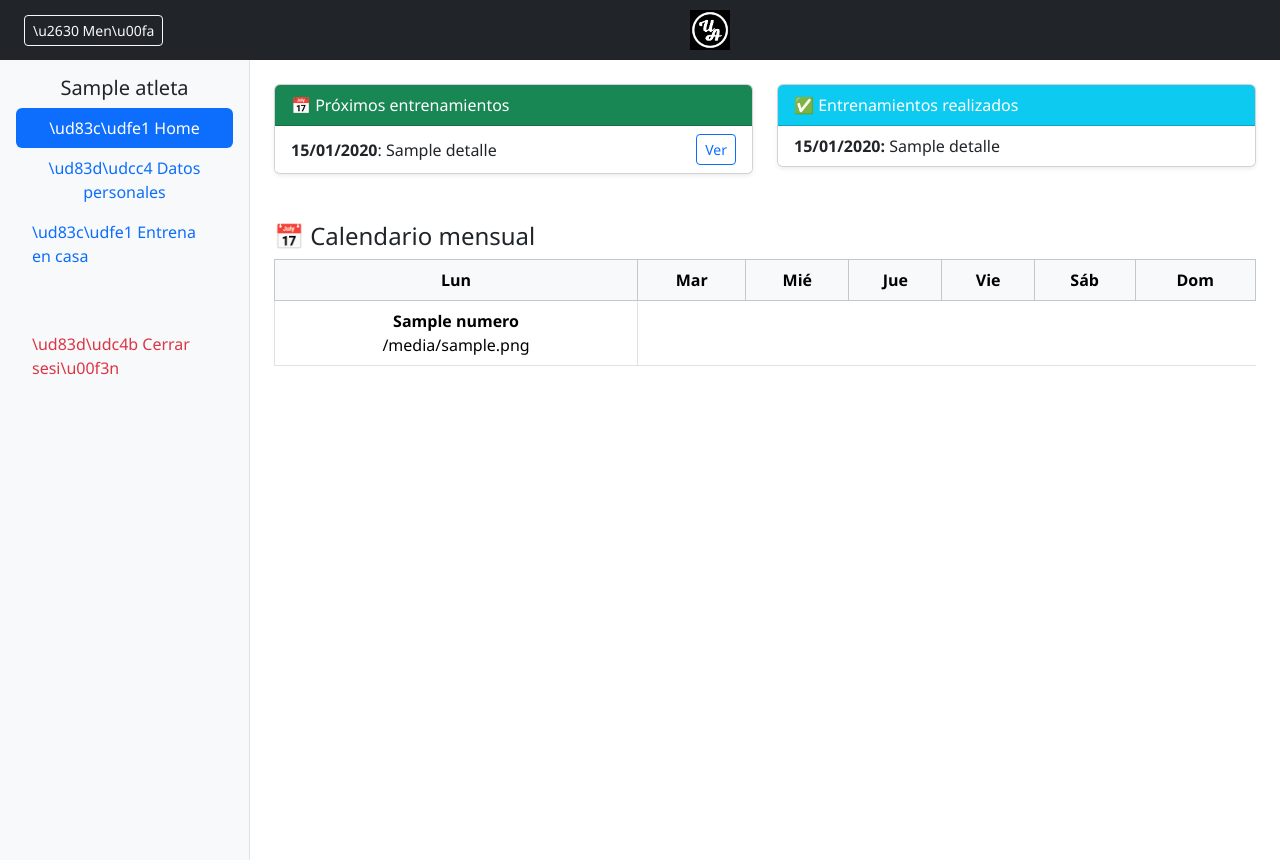
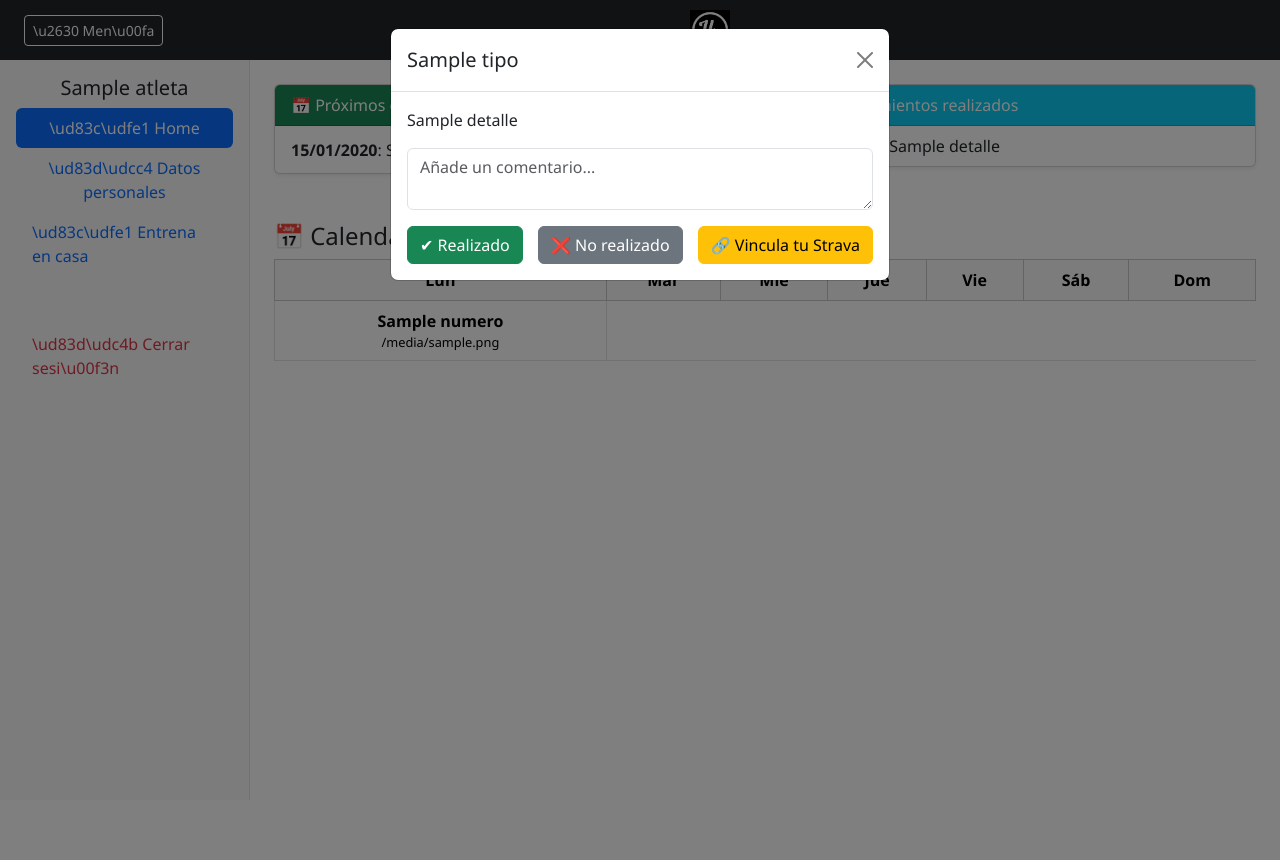
Before and after one commit to Leon555555/vir, a Flask app: template app/templates/perfil.html in a window 1280 px wide, after a click on "Ver". After the commit the page ends 800 px from the top, so only its background shows below. Run offline with Flask 3, Linux system fonts and the light colour scheme; tables that the repository leaves empty hold one stand-in row (values such as "Sample post"); the template is opened without the code that fills it: values that come from a table or form of the project are taken from there, most other values are stand-ins (such as "Sample title", 1, 10 or a date in 2020).

Commit message:
Mejora modal de entrenamientos con tipo, comentario y vinculación a Strava

```diff
--- a/app/static/js/perfil.js
+++ b/app/static/js/perfil.js
@@ -1,6 +1,4 @@
-// static/js/perfil.js
 document.addEventListener("DOMContentLoaded", () => {
-  // Navegación entre secciones
   const botones = document.querySelectorAll("[data-section]");
   const secciones = {
     home: document.getElementById("seccion-home"),
@@ -20,21 +18,29 @@ document.addEventListener("DOMContentLoaded", () => {
     });
   });
 
-  // Modal entrenamiento desde botón "Ver"
-  let entrenamientoId;
+  // Modal para detalle de entrenamiento
+  let entrenamientoId = null;
+
   document.querySelectorAll('.ver-detalle-btn').forEach(btn => {
     btn.addEventListener('click', () => {
       const detalle = btn.dataset.detalle;
+      const tipo = btn.dataset.tipo;
       entrenamientoId = btn.dataset.id;
-      document.getElementById('detalle-entrenamiento').innerText = detalle || 'Sin descripción';
+      const stravaLink = btn.dataset.strava || "#";
+
+      document.getElementById('modalEntrenamientoLabel').textContent = tipo || "Entrenamiento";
+      document.getElementById('detalle-entrenamiento').textContent = detalle || "Sin descripción";
+      document.getElementById('strava-btn').href = stravaLink;
+      document.getElementById('comentario').value = "";
     });
   });
 
-  document.getElementById('btn-realizado')?.addEventListener('click', () => {
+  document.getElementById('btn-realizado').addEventListener('click', () => {
+    const comentario = document.getElementById("comentario").value;
     fetch('/marcar_realizado_ajax', {
       method: 'POST',
       headers: { 'Content-Type': 'application/json' },
-      body: JSON.stringify({ id: entrenamientoId })
+      body: JSON.stringify({ id: entrenamientoId, comentario: comentario })
     })
     .then(res => res.json())
     .then(data => {
@@ -45,26 +51,4 @@ document.addEventListener("DOMContentLoaded", () => {
       }
     });
   });
-
-  // Clic en día del calendario
-  document.querySelectorAll('.calendar-day').forEach(cell => {
-    cell.addEventListener('click', () => {
-      const detalle = cell.dataset.detalle;
-      if (detalle && detalle.trim()) {
-        document.getElementById('detalle-entrenamiento').innerText = detalle;
-        const modal = new bootstrap.Modal(document.getElementById('modalEntrenamiento'));
-        modal.show();
-      }
-    });
-  });
-
-  // Botón para mostrar/ocultar barra lateral
-  const toggleBtn = document.getElementById('menu-toggle');
-  const sidebar = document.getElementById('sidebar');
-  const main = document.getElementById('main-content');
-
-  toggleBtn?.addEventListener('click', () => {
-    sidebar.classList.toggle('d-none');
-    main.classList.toggle('w-100');
-  });
 });
--- a/app/templates/perfil_content.html
+++ b/app/templates/perfil_content.html
@@ -1,5 +1,6 @@
-<div id="seccion-home">
+<!-- Próximos y realizados -->
 <div class="row">
+    <!-- Entrenamientos planificados -->
     <div class="col-md-6 mb-4">
       <div class="card shadow-sm">
         <div class="card-header bg-success text-white">📅 Próximos entrenamientos</div>
@@ -7,8 +8,13 @@
           {% for e in entrenamientos_planificados %}
           <li class="list-group-item d-flex justify-content-between align-items-center">
             <span><strong>{{ e.fecha.strftime('%d/%m/%Y') }}</strong>: {{ e.detalle or 'Sin descripción' }}</span>
-              <button class="btn btn-sm btn-outline-primary ver-detalle-btn" data-bs-toggle="modal"
-                      data-bs-target="#modalEntrenamiento" data-id="{{ e.id }}" data-detalle="{{ e.detalle }}">
+            <button class="btn btn-sm btn-outline-primary ver-detalle-btn"
+                    data-bs-toggle="modal"
+                    data-bs-target="#modalEntrenamiento"
+                    data-id="{{ e.id }}"
+                    data-tipo="{{ e.tipo }}"
+                    data-detalle="{{ e.detalle }}"
+                    data-strava="{{ e.strava or '#' }}">
               Ver
             </button>
           </li>
@@ -18,6 +24,8 @@
         </ul>
       </div>
     </div>
+
+    <!-- Entrenamientos realizados -->
     <div class="col-md-6 mb-4">
       <div class="card shadow-sm">
         <div class="card-header bg-info text-white">✅ Entrenamientos realizados</div>
@@ -32,7 +40,7 @@
     </div>
   </div>
 
-    <!-- Calendario mensual -->
+  <!-- Calendario -->
   <div class="mt-4">
     <h4>📅 Calendario mensual</h4>
     <table class="table table-bordered text-center">
@@ -48,11 +56,11 @@
           {% if dia == 0 %}
           <td class="bg-light"></td>
           {% else %}
-            <td class="bg-white">
-              <div><strong>{{ dia.numero }}</strong></div>
-              <div>
+          <td>
+            <strong>{{ dia.numero }}</strong>
+            <div style="font-size: 0.8em;">
               {% for icono in dia.iconos %}
-                  <span>{{ icono }}</span>
+                {{ icono }}
               {% endfor %}
             </div>
           </td>
@@ -63,15 +71,24 @@
       </tbody>
     </table>
   </div>
+
+  <!-- Modal para detalle del entrenamiento -->
+  <div class="modal fade" id="modalEntrenamiento" tabindex="-1" aria-labelledby="modalEntrenamientoLabel" aria-hidden="true">
+    <div class="modal-dialog">
+      <div class="modal-content">
+        <div class="modal-header">
+          <h5 class="modal-title" id="modalEntrenamientoLabel">Detalle del entrenamiento</h5>
+          <button type="button" class="btn-close" data-bs-dismiss="modal"></button>
         </div>
-
-  <div id="seccion-datos" class="d-none">
-    <h3 class="mb-3">📄 Datos personales</h3>
-    <ul class="list-group shadow-sm">
-      <li class="list-group-item"><strong>Email:</strong> {{ atleta.correo or '—' }}</li>
-      <li class="list-group-item"><strong>Teléfono:</strong> {{ atleta.telefono or '—' }}</li>
-      <li class="list-group-item"><strong>Edad:</strong> {{ atleta.edad or '—' }} años</li>
-      <li class="list-group-item"><strong>Altura:</strong> {{ atleta.altura or '—' }} cm</li>
-      <li class="list-group-item"><strong>Peso:</strong> {{ atleta.peso or '—' }} kg</li>
-    </ul>
+        <div class="modal-body">
+          <p id="detalle-entrenamiento">Cargando...</p>
+          <textarea id="comentario" class="form-control mb-3" placeholder="Añade un comentario..."></textarea>
+          <div class="d-flex justify-content-between">
+            <button id="btn-realizado" class="btn btn-success">✔ Realizado</button>
+            <button class="btn btn-secondary" data-bs-dismiss="modal">❌ No realizado</button>
+            <a id="strava-btn" href="#" class="btn btn-warning" target="_blank">🔗 Vincula tu Strava</a>
           </div>
+        </div>
+      </div>
+    </div>
+  </div>
```
Lines whose indentation alone changed are shown as unchanged.
